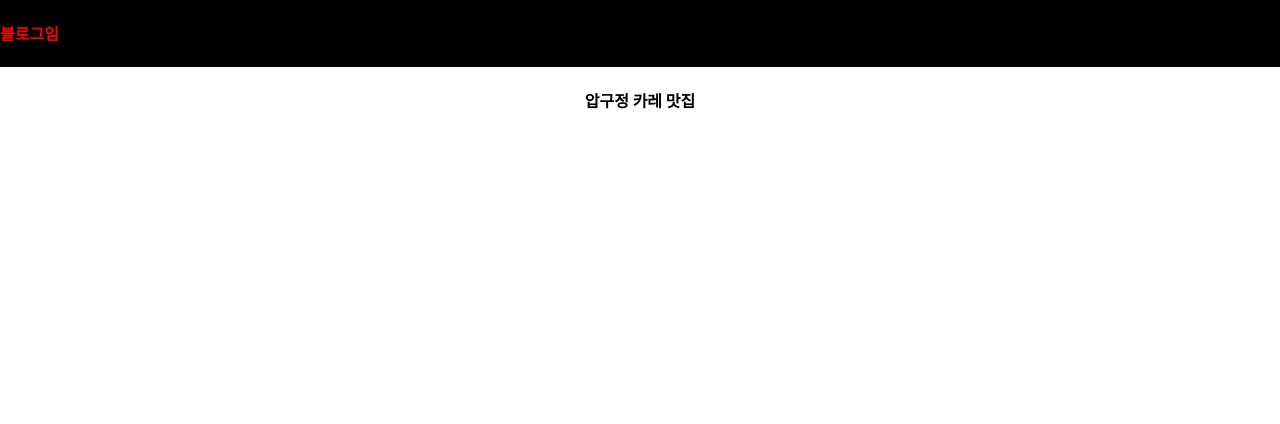
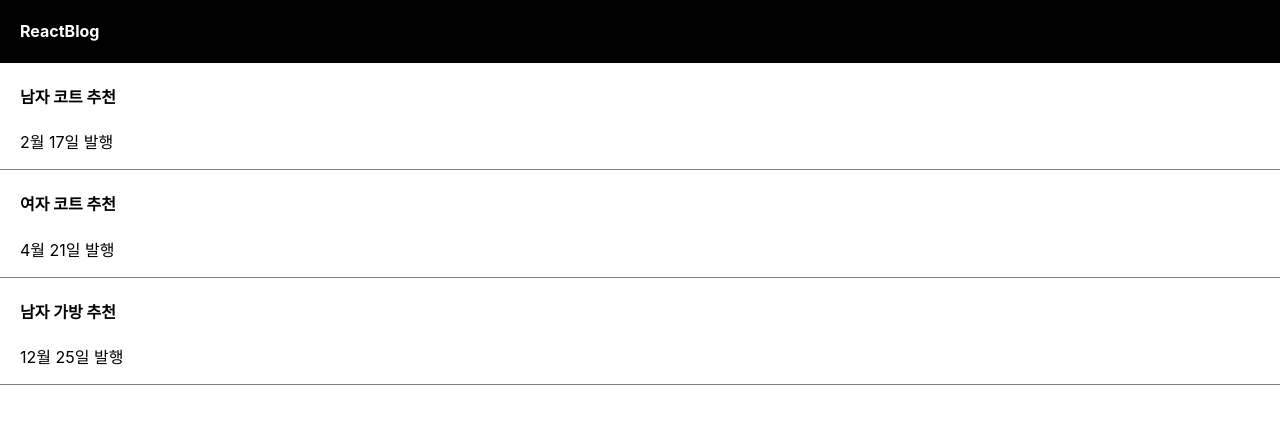
Before and after one commit to yonghyun421/blog-practice, a React (Create React App) app: page / in a window 1280 px wide. Shown: the top 424 px of the page. Built offline with nearby package versions, Linux system fonts and the light colour scheme.

Commit message:
Add: state 사용하기

```diff
--- a/src/App.css
+++ b/src/App.css
@@ -1,11 +1,23 @@
 .App {
   text-align: center;
+}
+
+div {
+  box-sizing: border-box;
+}
+
+.list {
+  padding-left: 20px;
+  text-align: left;
+  border-bottom: 1px solid grey;
 }
 
 .black-nav {
   display: flex;
   background-color: black;
+  width: 100%;
   color: white;
+  padding-left: 20px;
 }
 
 .App-logo {
--- a/src/App.js
+++ b/src/App.js
@@ -1,14 +1,42 @@
+import { useState } from "react";
 import "./App.css";
 
 function App() {
   let post = "압구정 카레 맛집";
+  let [title, setTitle] = useState([
+    "남자 코트 추천",
+    "여자 코트 추천",
+    "남자 가방 추천",
+  ]);
+
+  let [date, setDate] = useState([
+    "2월 17일 발행",
+    "4월 21일 발행",
+    "12월 25일 발행",
+  ]);
+
+  // 일반 변수는 갑자기 변경되면 Html에 자동으로 반영 안됨.
+  // state는 갑자기 변경되면 state 쓰던 html은 자동 재렌더링됨.
+
+  // 자주 변경될거 같은 html 부분은 state로 만들어 놓기.
 
   return (
     <div className="App">
       <div className="black-nav">
-        <h4 style={{ color: "red", fontSize: "16px" }}>블로그임</h4>
+        <h4>ReactBlog</h4>
       </div>
-      <h4>{post}</h4>
+      <div className="list">
+        <h4>{title[0]}</h4>
+        <p>{date[0]}</p>
+      </div>
+      <div className="list">
+        <h4>{title[1]}</h4>
+        <p>{date[1]}</p>
+      </div>
+      <div className="list">
+        <h4>{title[2]}</h4>
+        <p>{date[2]}</p>
+      </div>
     </div>
   );
 }
```
